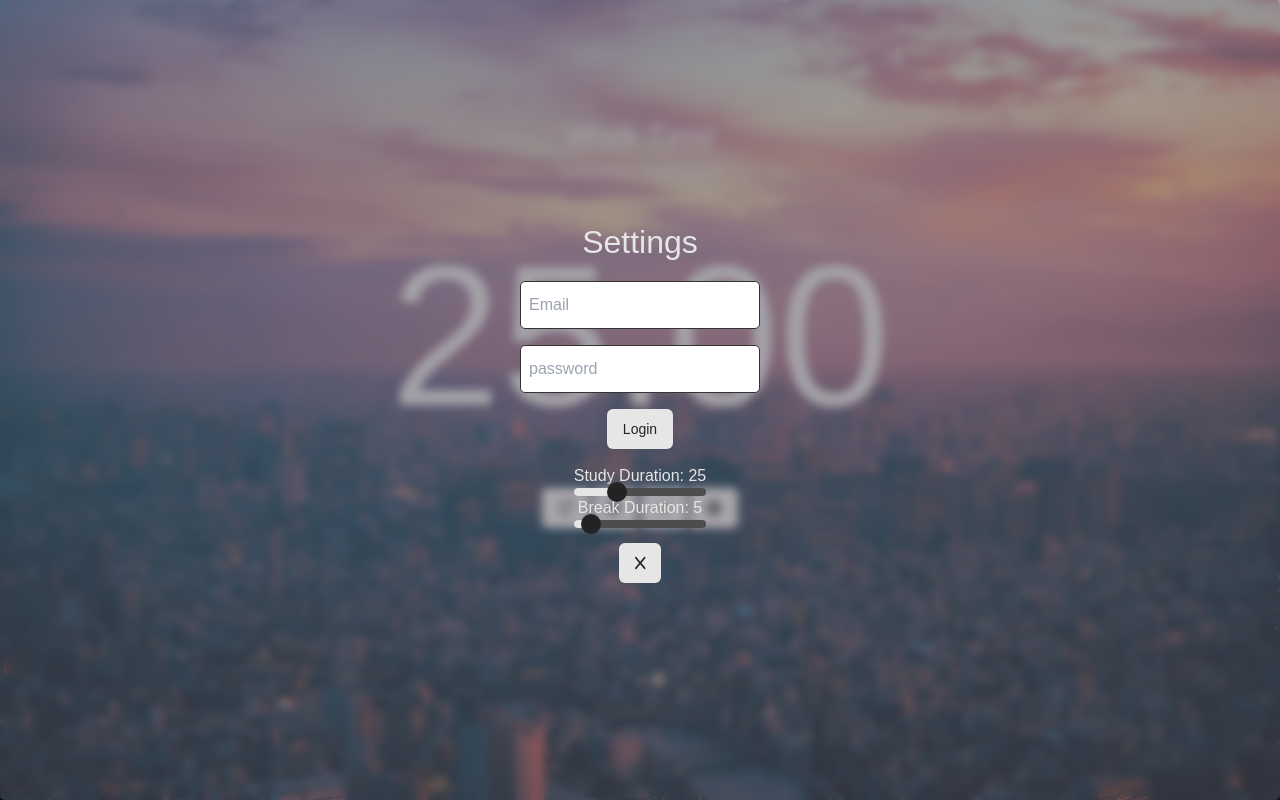
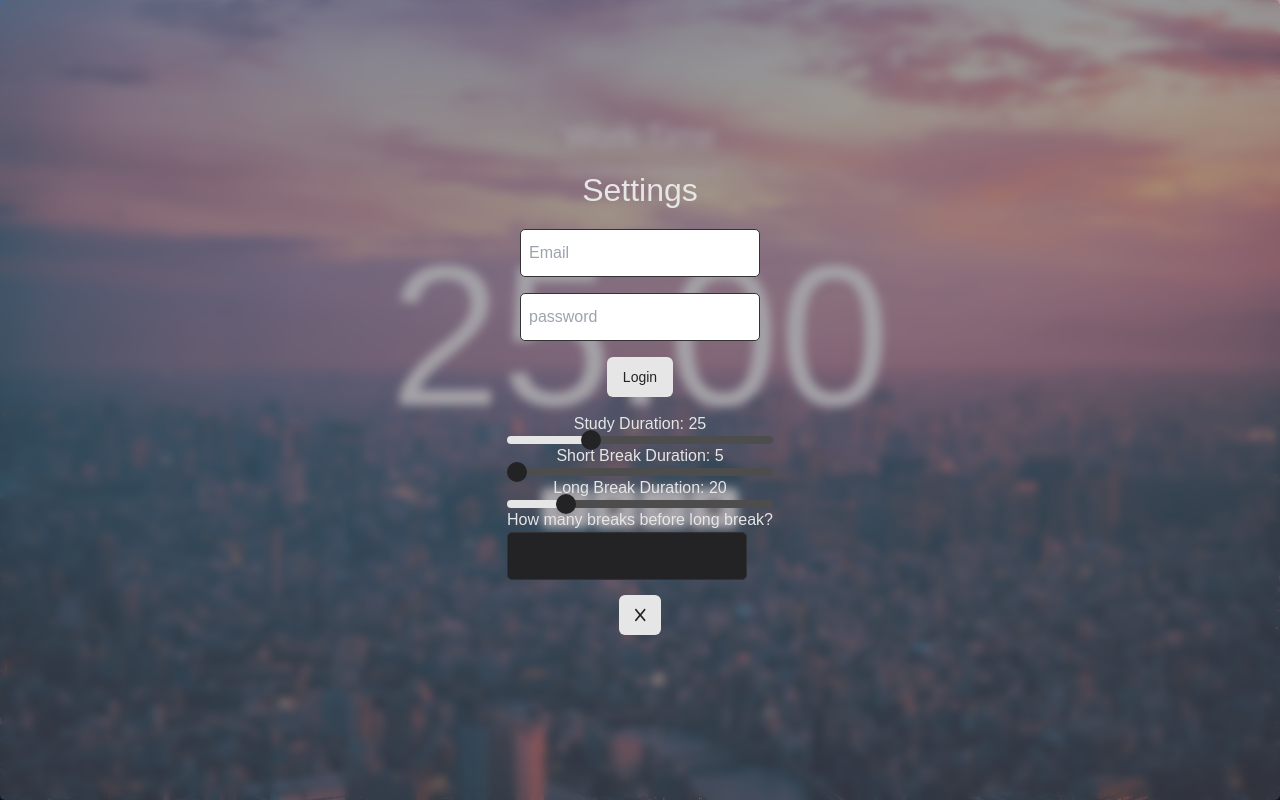
Before and after one commit to Galaxeo/svarog, a React (Vite) app: page / in a window 1280 px wide. Both pictures are taken after a click on the button 713 px from the left and 508 px from the top of the page. Built offline with nearby package versions, Linux system fonts and the light colour scheme; no server answers; a web font is replaced by a local one.

Commit message:
wip: add short and long breaks, continue implementation of timer

```diff
--- a/src/App.tsx
+++ b/src/App.tsx
@@ -21,19 +21,22 @@ function App() {
   const [session, setSession] = useState<Session | null>(null);
   const [settings, setSettings] = useState(false);
   const [duration, setDuration] = useState(25);
-  const [breakTime, setBreakTime] = useState(5);
+  const [shortBreak, setShort] = useState(5);
+  const [longBreak, setLong] = useState(20);
   const settingsProps = {
     session,
     setSession,
     setSettings,
     duration,
     setDuration,
-    breakTime,
-    setBreakTime
+    shortBreak,
+    setShort,
+    longBreak,
+    setLong,
   }
 
   useEffect(() => {
-    supabase.auth.getSession().then(({data: {session}}) => {
+    supabase.auth.getSession().then(({ data: { session } }) => {
       setSession(session);
     })
 
@@ -50,11 +53,11 @@ function App() {
     <>
       <ThemeProvider defaultTheme="dark" storageKey="vite-ui-theme">
         {/* <Calendar className="" mode="multiple" selected={date} onSelect={setDate} /> */}
-        <Timer duration={duration} breakTime={breakTime} setSettings={setSettings}></Timer>
+        <Timer duration={duration} short={shortBreak} long={longBreak} setSettings={setSettings}></Timer>
         {settings ? (
-        <Settings {...settingsProps}></Settings>
+          <Settings {...settingsProps}></Settings>
         ) :
-        (<></>)
+          (<></>)
         }
       </ThemeProvider>
       <img className="studyBg" src={cityEvening} alt="beach stones" />
--- a/src/components/Settings.tsx
+++ b/src/components/Settings.tsx
@@ -1,6 +1,7 @@
 import { useState } from 'react';
 import { FontAwesomeIcon } from "@fortawesome/react-fontawesome";
 import { Button } from './ui/button';
+import { Input } from './ui/input';
 import { faX } from '@fortawesome/free-solid-svg-icons';
 import { createClient } from '@supabase/supabase-js';
 import { Slider } from './ui/slider';
@@ -8,12 +9,12 @@ import key from '../key.json';
 
 const supabase = createClient(key.supabaseUrl, key.supabaseKey);
 
-function LoginForm({setSession} : {setSession: (session: any) => void}) {
+function LoginForm({ setSession }: { setSession: (session: any) => void }) {
   const [email, setEmail] = useState('');
   const [password, setPassword] = useState('');
   const handleLogin = async () => {
     console.log('login');
-    const { data, error } = await supabase.auth.signInWithPassword({email,password});
+    const { data, error } = await supabase.auth.signInWithPassword({ email, password });
 
     if (error) {
       console.error('error', error);
@@ -37,10 +38,12 @@ interface SettingsProps {
   setSettings: (settings: boolean) => void;
   duration: number;
   setDuration: (duration: number) => void;
-  breakTime: number;
-  setBreakTime: (breakTime: number) => void;
+  shortBreak: number;
+  setShort: (breakTime: number) => void;
+  longBreak: number;
+  setLong: (breakTime: number) => void;
 }
-function Settings({session , setSession, setSettings, duration, setDuration, breakTime, setBreakTime } : SettingsProps) {
+function Settings({ session, setSession, setSettings, duration, setDuration, shortBreak, setShort, longBreak, setLong }: SettingsProps) {
   return (
     <>
       <div className='settings blurBackground'>
@@ -49,7 +52,7 @@ function Settings({session , setSession, setSettings, duration, setDuration, bre
           {session ? (
             <>
               <h2>Logged in as {session.user.email}</h2>
-              <Button className='signOutButton' variant="destructive" onClick={() => {supabase.auth.signOut()}}>Sign Out</Button>
+              <Button className='signOutButton' variant="destructive" onClick={() => { supabase.auth.signOut() }}>Sign Out</Button>
             </>
           ) : (
             <LoginForm setSession={setSession} />
@@ -57,12 +60,16 @@ function Settings({session , setSession, setSettings, duration, setDuration, bre
         </div>
         <div className='sliderCont'>
           <h2>Study Duration: {duration}</h2>
-          <Slider min={10} max={60} defaultValue={[duration]} step={5} onValueChange={(value) => setDuration(value[0])}/>
-          <h2>Break Duration: {breakTime}</h2>
-          <Slider min={1} max={60} defaultValue={[breakTime]} step={5} onValueChange={(value) => setBreakTime(value[0])}/>
+          <Slider min={10} max={60} defaultValue={[duration]} step={5} onValueChange={(value) => setDuration(value[0])} />
+          <h2>Short Break Duration: {shortBreak}</h2>
+          <Slider min={5} max={60} defaultValue={[shortBreak]} step={5} onValueChange={(value) => setShort(value[0])} />
+          <h2>Long Break Duration: {longBreak}</h2>
+          <Slider min={10} max={60} defaultValue={[longBreak]} step={5} onValueChange={(value) => setLong(value[0])} />
+          <h2>How many breaks before long break?</h2>
+          <Input />
         </div>
-        <Button className="closeSettings" onClick={() => {setSettings(false)}}>
-          <FontAwesomeIcon icon={faX} onClick={() => {setSettings(false)}}/>
+        <Button className="closeSettings" onClick={() => { setSettings(false) }}>
+          <FontAwesomeIcon icon={faX} onClick={() => { setSettings(false) }} />
         </Button>
       </div>
     </>
--- a/src/components/Timer.tsx
+++ b/src/components/Timer.tsx
@@ -17,7 +17,7 @@ import {
   faPenSquare,
 } from "@fortawesome/free-solid-svg-icons";
 
-function Timer({ duration = 25, breakTime = 5, setSettings} : {duration: number, breakTime: number, setSettings: (settings: boolean) => void}) {
+function Timer({ duration = 25, short = 5, long = 30, setSettings }: { duration: number, short: number, long: number, setSettings: (settings: boolean) => void }) {
   /**
    * Pomodoro Timer Details
    * Functions: start, pause, reset
@@ -27,8 +27,7 @@ function Timer({ duration = 25, breakTime = 5, setSettings} : {duration: number,
 
   // duration in minutes
   const [time, setTime] = useState(duration * 60);
-  const [isActive, setIsActive] = useState(false);
-  const [isBreak, setIsBreak] = useState(false);
+  const [isActive, setIsActive] = useState(false); const [isBreak, setIsBreak] = useState(false);
   const [isFinished, setIsFinished] = useState(false);
   const completedSessions = useRef(0);
   const intervalRef = useRef<NodeJS.Timeout | null>(null);
@@ -45,11 +44,12 @@ function Timer({ duration = 25, breakTime = 5, setSettings} : {duration: number,
             setIsActive(false);
             console.log("Time's up!");
             // set break time
-            setTime(breakTime * 60);
-            setIsBreak(!isBreak);
+            setTime(short * 60);
             if (!isBreak) {
               completedSessions.current += 1;
             }
+            // need to decide on how to implement long breaks.
+            setIsBreak(!isBreak);
             return duration;
           }
           return prevTime - 1;
@@ -116,7 +116,7 @@ function Timer({ duration = 25, breakTime = 5, setSettings} : {duration: number,
           <FontAwesomeIcon icon={faCog} />
         </Button>
       </div>
-      {isFinished && <RecallForm setIsFinished={setIsFinished}/>}
+      {isFinished && <RecallForm setIsFinished={setIsFinished} />}
     </div>
   );
 }
```
